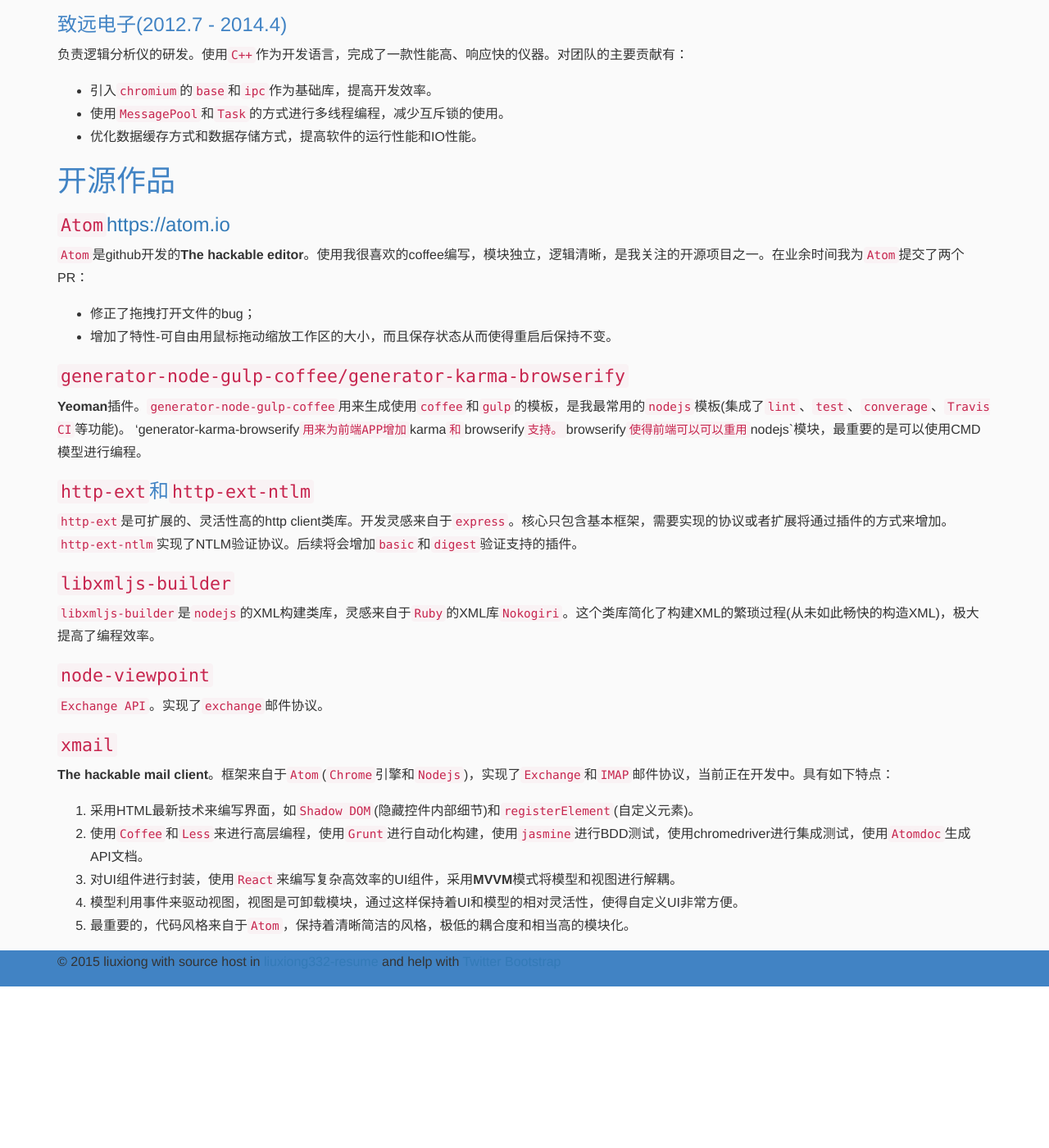
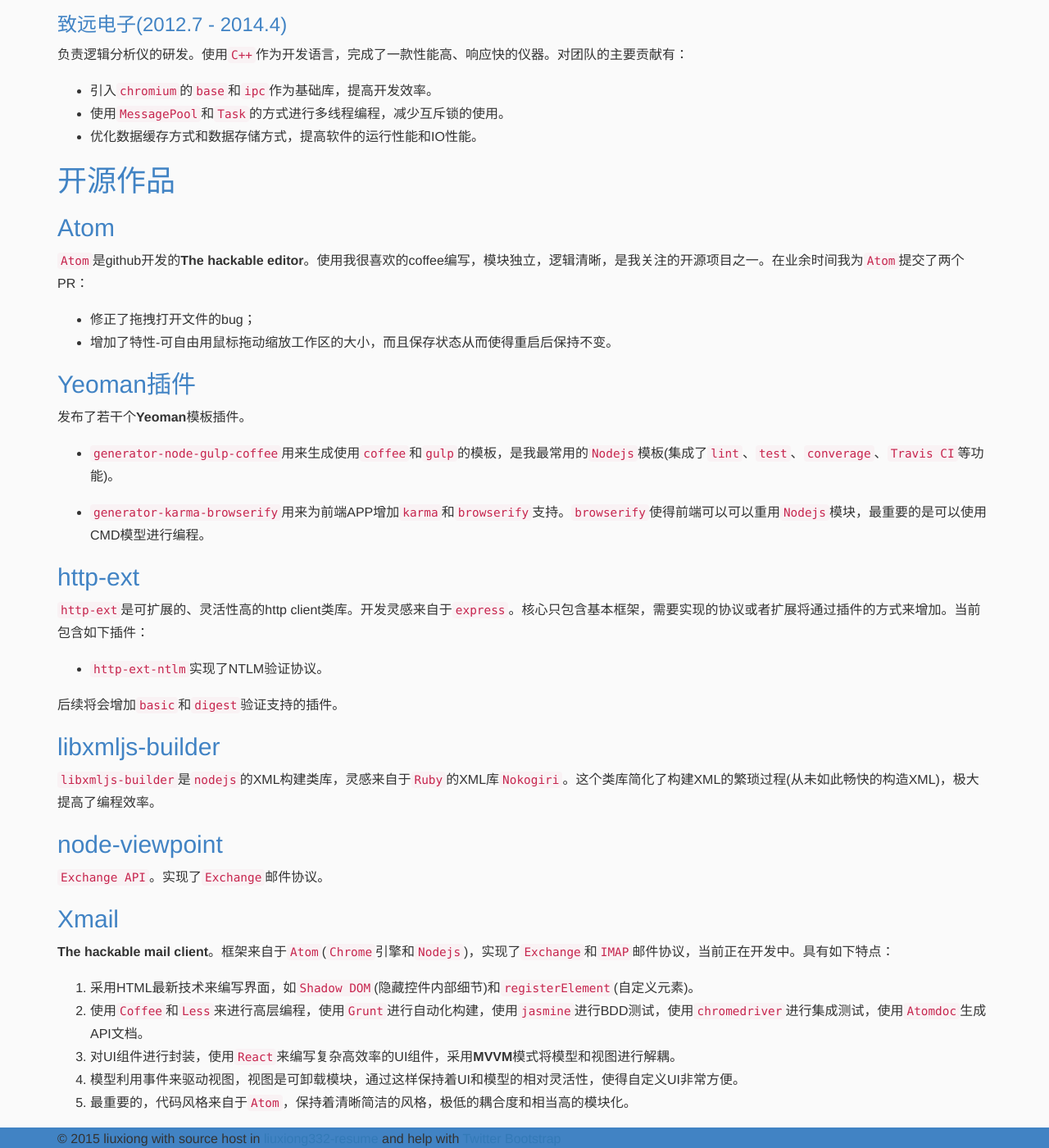
Before and after one commit to liuxiong332/liuxiong332-resume-en, a Jekyll site: the page built from index.md, in a window 1280 px wide and 1400 px high, scrolled down 1075 px. Shown: the whole window at 82% size. Built offline with Jekyll 4.4.1, drawn with Linux system fonts in a browser that asks for light colours; nearby versions of some CDN libraries; before the commit the page ends 2278 px from its top, so only the background shows below that.

Commit message:
adjust some style

```diff
--- a/index.md
+++ b/index.md
@@ -50,36 +50,43 @@
 
 # 开源作品
 
-### `Atom`[https://atom.io](https://atom.io)
+## Atom
 
 `Atom`是github开发的**The hackable editor**。使用我很喜欢的coffee编写，模块独立，逻辑清晰，是我关注的开源项目之一。在业余时间我为`Atom`提交了两个PR：
 
 * 修正了拖拽打开文件的bug；
 * 增加了特性-可自由用鼠标拖动缩放工作区的大小，而且保存状态从而使得重启后保持不变。
 
-### `generator-node-gulp-coffee/generator-karma-browserify`
+## Yeoman插件
 
-**Yeoman**插件。`generator-node-gulp-coffee`用来生成使用`coffee`和`gulp`的模板，是我最常用的`nodejs`模板(集成了`lint`、`test`、`converage`、`Travis CI`等功能)。
-'generator-karma-browserify`用来为前端APP增加`karma`和`browserify`支持。`browserify`使得前端可以可以重用`nodejs`模块，最重要的是可以使用CMD模型进行编程。
+发布了若干个**Yeoman**模板插件。
 
-### `http-ext`和`http-ext-ntlm`
+* `generator-node-gulp-coffee`用来生成使用`coffee`和`gulp`的模板，是我最常用的`Nodejs`模板(集成了`lint`、`test`、`converage`、`Travis CI`等功能)。
 
-`http-ext`是可扩展的、灵活性高的http client类库。开发灵感来自于`express`。核心只包含基本框架，需要实现的协议或者扩展将通过插件的方式来增加。`http-ext-ntlm`实现了NTLM验证协议。后续将会增加`basic`和`digest`验证支持的插件。
+* `generator-karma-browserify`用来为前端APP增加`karma`和`browserify`支持。`browserify`使得前端可以可以重用`Nodejs`模块，最重要的是可以使用CMD模型进行编程。
 
-### `libxmljs-builder`
+## http-ext
+
+`http-ext`是可扩展的、灵活性高的http client类库。开发灵感来自于`express`。核心只包含基本框架，需要实现的协议或者扩展将通过插件的方式来增加。当前包含如下插件：
+
+* `http-ext-ntlm`实现了NTLM验证协议。
+
+后续将会增加`basic`和`digest`验证支持的插件。
+
+## libxmljs-builder
 
 `libxmljs-builder`是`nodejs`的XML构建类库，灵感来自于`Ruby`的XML库`Nokogiri`。这个类库简化了构建XML的繁琐过程(从未如此畅快的构造XML)，极大提高了编程效率。
 
-### `node-viewpoint`
+## node-viewpoint
 
-`Exchange API`。实现了`exchange`邮件协议。
+`Exchange API`。实现了`Exchange`邮件协议。
 
-### `xmail`
+## Xmail
 
 **The hackable mail client**。框架来自于`Atom`(`Chrome`引擎和`Nodejs`)，实现了`Exchange`和`IMAP`邮件协议，当前正在开发中。具有如下特点：
 
 1. 采用HTML最新技术来编写界面，如`Shadow DOM`(隐藏控件内部细节)和`registerElement`(自定义元素)。
-2. 使用`Coffee`和`Less`来进行高层编程，使用`Grunt`进行自动化构建，使用`jasmine`进行BDD测试，使用chromedriver进行集成测试，使用`Atomdoc`生成API文档。
+2. 使用`Coffee`和`Less`来进行高层编程，使用`Grunt`进行自动化构建，使用`jasmine`进行BDD测试，使用`chromedriver`进行集成测试，使用`Atomdoc`生成API文档。
 3. 对UI组件进行封装，使用`React`来编写复杂高效率的UI组件，采用**MVVM**模式将模型和视图进行解耦。
 4. 模型利用事件来驱动视图，视图是可卸载模块，通过这样保持着UI和模型的相对灵活性，使得自定义UI非常方便。
 5. 最重要的，代码风格来自于`Atom`，保持着清晰简洁的风格，极低的耦合度和相当高的模块化。
```
